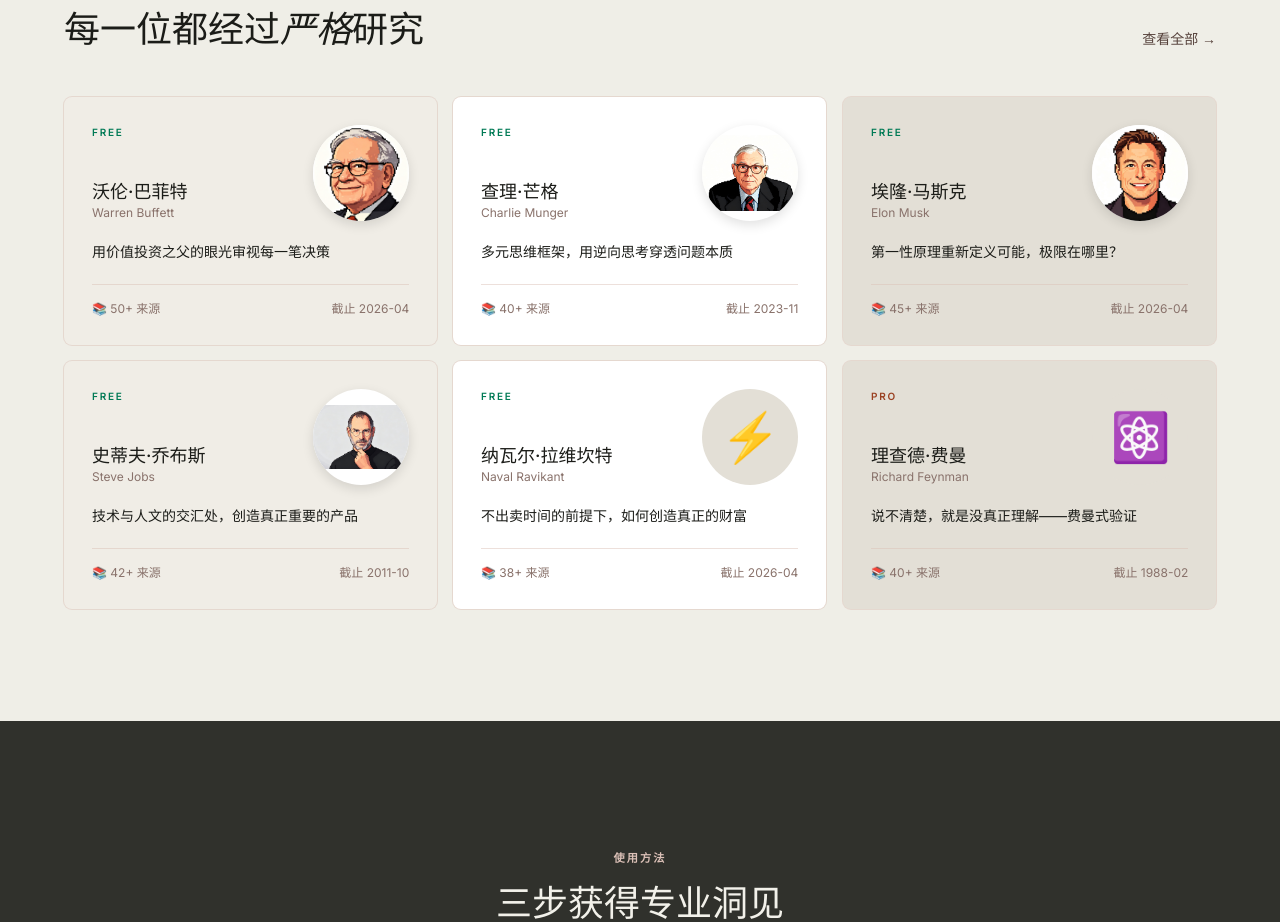
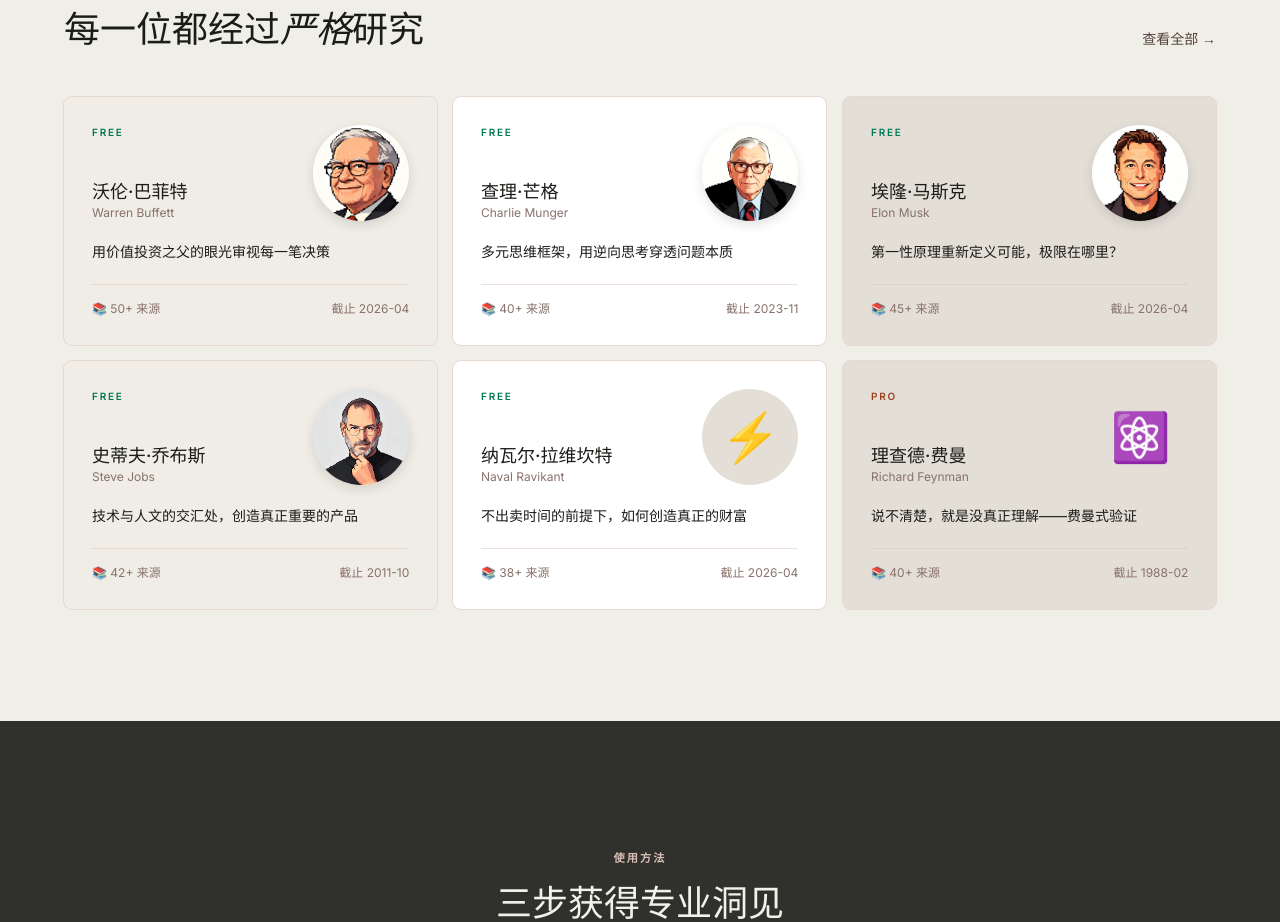
Before and after one commit to Marypapa365best/MyThinkTank, a Next.js app: page / in a window 1280 px wide. Shown: the part 1140-2062 px from the top of the page. Built offline with nearby package versions, Linux system fonts and the light colour scheme; no server answers; a web font is replaced by a local one.

Commit message:
优化头像显示：object-cover + object-center，头像放大居中覆盖整个圆形

```diff
--- a/src/components/SkillAvatar.tsx
+++ b/src/components/SkillAvatar.tsx
@@ -25,15 +25,15 @@ export default function SkillAvatar({
   if (avatar) {
     return (
       <div
-        className={`${base} [box-shadow:rgba(0,0,0,0.12)_0px_4px_12px] bg-white`}
+        className={`${base} [box-shadow:rgba(0,0,0,0.12)_0px_4px_12px]`}
         style={{ width: size, height: size }}
       >
         <Image
           src={avatar}
           alt={name}
-          width={size * 2}
-          height={size * 2}
-          className="w-full h-full object-contain"
+          width={size * 3}
+          height={size * 3}
+          className="w-full h-full object-cover object-center"
         />
       </div>
     )
```
